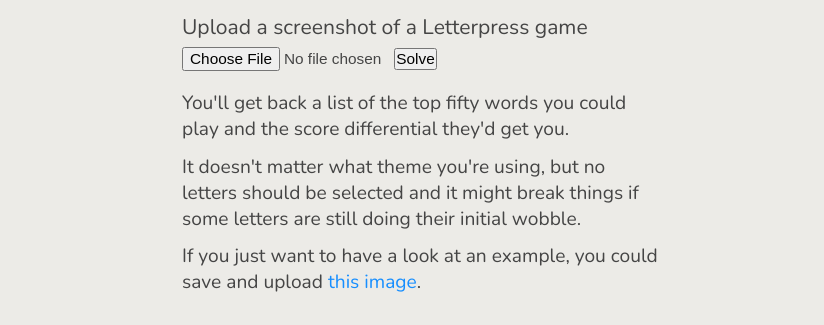
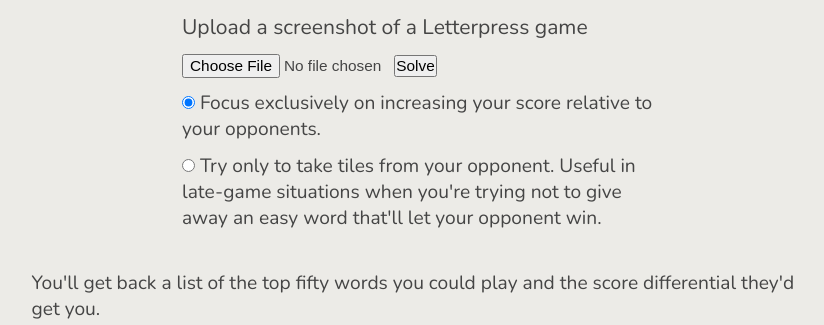
Before and after one commit to colons/lp, a Flask app: page / in a window 1280 px wide. Shown: the top 325 px of the page, without its empty margins (218-1042 px from the left). Run offline with Flask 2, Linux system fonts and the light colour scheme; parts of the project's set-up code (start-up, migrations or seed data) failed here and were passed over.

Commit message:
Let people prioritise not losing if they want.

```diff
--- a/lp/game.py
+++ b/lp/game.py
@@ -19,12 +19,31 @@ NOBODY = 'u'
 GRID_SIZE = 5
 
 
+class NoSuchPriorityError(ValueError):
+    pass
+
+
 class Grid(object):
     """
     A representation of the state of a grid in a given game.
     """
 
-    def __init__(self, letters, ownership):
+    NET_SCORE_PRIORITY = 'ns'
+    AVOID_SPREADING_PRIORITY = 'plg'
+
+    PRIORITIES = {
+        NET_SCORE_PRIORITY: (
+            "Focus exclusively on increasing your score relative to your "
+            "opponents."
+        ),
+        AVOID_SPREADING_PRIORITY: (
+            "Try only to take tiles from your opponent. Useful in late-game "
+            "situations when you're trying not to give away an easy word "
+            "that'll let your opponent win."
+        ),
+    }
+
+    def __init__(self, letters, ownership, priority=NET_SCORE_PRIORITY):
         letters = letters.lower()
 
         self.tiles = [
@@ -35,6 +54,8 @@ class Grid(object):
         # and, just to make looking up words quicker:
         self.letters = letters
 
+        self.priority = priority
+
     def __str__(self):
         return '{}\n{}'.format(
             '{:>6} - {}'.format(self.player_score(), self.opponent_score()),
@@ -44,9 +65,9 @@ class Grid(object):
         )
 
     @classmethod
-    def from_image(cls, image):
+    def from_image(cls, image, **kw):
         from lp.image import parse_image
-        return cls(*parse_image(image))
+        return cls(*parse_image(image), **kw)
 
     def _score_for(self, player):
         return len([t for t in self.tiles if t.ownership == player])
@@ -94,7 +115,7 @@ class Grid(object):
                 blocked.add(word[:i])
 
     def get_value_of_word(self, word):
-        target_letters = [
+        undefended_opponent_letters = [
             t.letter for t in self.tiles
             if t.ownership == OPPONENT and not t.is_defended()
         ]
@@ -106,11 +127,23 @@ class Grid(object):
         score = 0
 
         for letter in word:
-            if letter in target_letters:
-                score += 2
-                target_letters.remove(letter)
+            if letter in undefended_opponent_letters:
+                if self.priority == Grid.NET_SCORE_PRIORITY:
+                    score += 2
+                elif self.priority == Grid.AVOID_SPREADING_PRIORITY:
+                    score += 1
+                else:
+                    raise NoSuchPriorityError()
+
+                undefended_opponent_letters.remove(letter)
             elif letter in unclaimed_letters:
-                score += 1
+                if self.priority == Grid.NET_SCORE_PRIORITY:
+                    score += 1
+                elif self.priority == Grid.AVOID_SPREADING_PRIORITY:
+                    score -= 1
+                else:
+                    raise NoSuchPriorityError()
+
                 unclaimed_letters.remove(letter)
 
         if len(unclaimed_letters) == 0 and score > (
--- a/lp/image.py
+++ b/lp/image.py
@@ -109,9 +109,13 @@ def closest_letter(image_path):
 
 
 def distance_to_different_colour_from_bottom(image):
+    # we don't use the leftmost pixel, because tiles can wiggle out of the way
+    # of that; instead, we use the middle of the leftmost tile:
+    lc = (image.width / GRID_SIZE) / 2
+
     top_left = image.getpixel((0, 0))
     for i in range(1, image.height):
-        px = image.getpixel((0, image.height-i))
+        px = image.getpixel((lc, image.height-i))
         if colour_diff(top_left, px) > 10:
             return i-1
     raise LPImageException('Could not find the bottom of the grid')
@@ -147,6 +151,8 @@ def parse_image(image):
     bottom_padding = distance_to_different_colour_from_bottom(image)
     top_padding = (height - width) - bottom_padding
 
+    crops = []
+
     for x, y in ((x, y) for y in range(GRID_SIZE) for x in range(GRID_SIZE)):
         coords = (
             (x * base) + base/6,
@@ -169,6 +175,7 @@ def parse_image(image):
         crop = crop.filter(gaussian)
         contraster = ImageEnhance.Contrast(crop)
         crop = contraster.enhance(10)
+        crops.append(crop)
 
         # invert, if necessary
         bg = crop.getpixel((0, 0))
@@ -177,6 +184,8 @@ def parse_image(image):
         elif bg == 255:
             pass
         else:
+            for c in crops:
+                c.show()
             raise LPImageException('Could not find clean tiles in the grid.')
 
         crop = crop.convert('1', dither=NONE)
--- a/lp/server.py
+++ b/lp/server.py
@@ -31,20 +31,20 @@ def generate_csrf_token():
 app.jinja_env.globals['csrf_token'] = generate_csrf_token
 
 
-def form():
-    return {'grid': None}
-
-
 def words():
     image = request.files.get('image')
+    priority = request.form.get('priority')
+
+    if priority not in Grid.PRIORITIES.keys():
+        priority = Grid.NET_SCORE_PRIORITY
 
     if not image:
-        return form()
+        return {}
 
     try:
-        grid = Grid.from_image(image)
+        grid = Grid.from_image(image, priority=priority)
     except LPImageException as e:
-        return {'grid': None, 'error': str(e)}
+        return {'error': str(e)}
 
     return {
         'grid': grid,
@@ -54,10 +54,13 @@ def words():
 
 @app.route('/', methods=['POST', 'GET'])
 def result():
-    if request.method == 'GET':
-        context = form()
-    else:
-        context = words()
+    context = {
+        'grid': None,
+        'priorities': Grid.PRIORITIES,
+    }
+
+    if request.method == 'POST':
+        context.update(words())
 
     return render_template('page.html', **context)
 
--- a/lp/templates/page.html
+++ b/lp/templates/page.html
@@ -74,7 +74,7 @@
       #grid tr:nth-child(odd) .u:nth-child(odd)
       {background-color: #E2E1DD}
 
-      #words, form {
+      #words, form, body > p {
         margin: .2em auto 1em;
         padding: 0 .5em;
         font-size: 1.2rem;
@@ -86,13 +86,12 @@
       #words .score {text-align: right}
       #words .word {text-transform: uppercase}
 
-      form {max-width: 30rem}
+      form {
+        max-width: 30rem;
+        margin: 0 auto 2em;
+      }
+
       input {font-size: .8em}
-
-      form p#inputs {
-        margin: 0 0 1em;
-        position: relative;
-      }
 
       input[type=file] {max-width: 13.5em}
 
@@ -131,14 +130,23 @@
         <p class="error">Please ensure your screenshot is a clean screenshot of Letterpress running on an iPhone or iPod Touch, and you've not already selected any letters.</p>
       {% endif %}
 
+      {% for value, description in priorities.items() %}
+        <p>
+          <input
+            type="radio" name="priority" value="{{ value }}" id="pr_{{ value }}"
+            {% if loop.index0 == 0 %}checked{% endif %}
+          >
+          <label for="pr_{{ value }}">{{ description }}</label>
+        </p>
+      {% endfor %}
+    </form>
 
-      {% if not grid %}
-        <p>You'll get back a list of the top fifty words you could play and the score differential they'd get you.</p>
-        <p>It doesn't matter what theme you're using, but no letters should be selected and it might break things if some letters are still doing their initial wobble.</p>
+    {% if not grid %}
+      <p>You'll get back a list of the top fifty words you could play and the score differential they'd get you.</p>
+      <p>It doesn't matter what theme you're using, but no letters should be selected and it might break things if some letters are still doing their initial wobble.</p>
 
-        <p>If you just want to have a look at an example, you could save and upload <a href="https://colons.co/lp.png">this image</a>.</p>
-      {% endif %}
-    </form>
+      <p>If you just want to have a look at an example, you could save and upload <a href="https://colons.co/lp.png">this image</a>.</p>
+    {% endif %}
 
     {% if grid %}
       <table id="grid">
```
